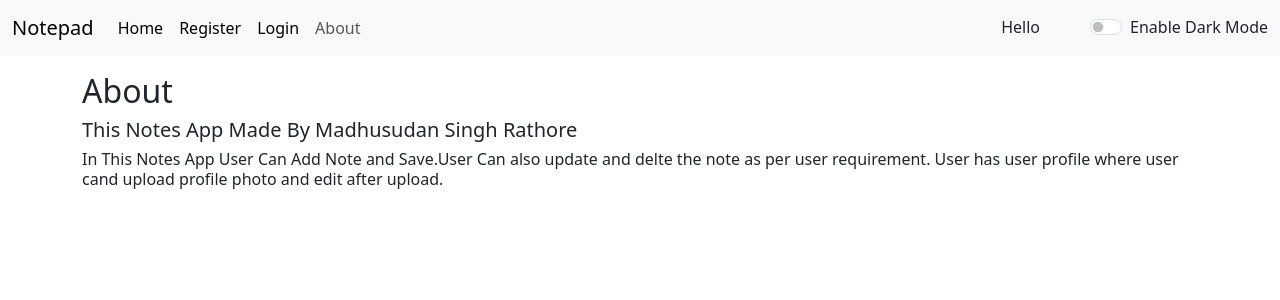
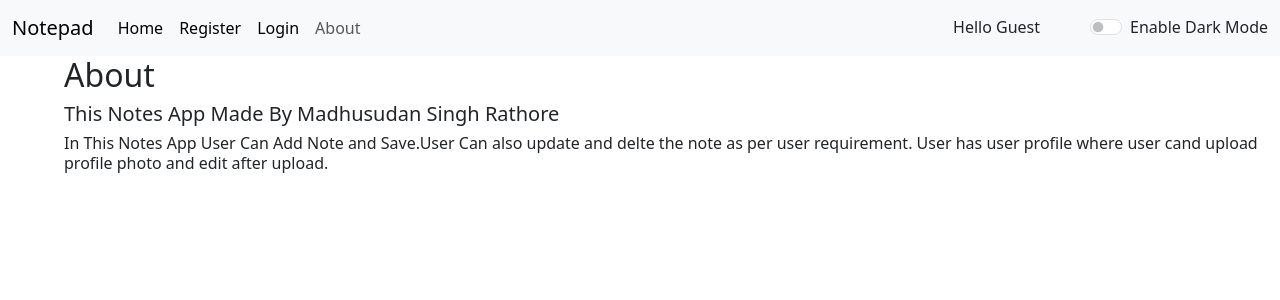
Before and after one commit to mansarawa/crud-practice, a React (Vite) app in the folder client/: page /about in a window 1280 px wide. Shown: the top 300 px of the page. Built offline with nearby package versions, Linux system fonts and the light colour scheme.

Commit message:
all dark mode done

```diff
--- a/client/src/App.jsx
+++ b/client/src/App.jsx
@@ -1,6 +1,6 @@
 
 import React, { useState } from 'react'
-import { BrowserRouter, Routes, Route } from "react-router-dom";
+import { BrowserRouter, Routes, Route, useNavigate } from "react-router-dom";
 import Navbar from './layout/Navbar.jsx'
 import TextBox from './layout/TextBox.jsx';
 import Register from './layout/Register.jsx';
@@ -38,7 +38,8 @@ const App = () => {
           <Route path='/profile' element={<Profile mode={mode}/>}/>
           <Route path='/mynotes' element={<MyNotes mode={mode}/>}/>
           <Route path='/update/:id/:heading/:desc' element={<Update mode={mode}/>}/>
-          {user?<Route path='/' element={<TextBox title="Enter Text To Add" mode={mode}/>}/>:<Route  element={<Login mode={mode}/>}/>}
+          {user?<Route path='/' element={<TextBox title="Enter Text To Add" mode={mode}/>}/>
+          :<Route   element={<Login mode={mode}/>}/>}
         </Routes>
 
       </BrowserRouter>
--- a/client/src/layout/About.jsx
+++ b/client/src/layout/About.jsx
@@ -1,9 +1,9 @@
 import React from 'react'
 
-export default function About() {
+export default function About(props) {
 
   return (
-    <div className='container my-3'>
+    <div   style={{width:'100%',paddingLeft:'5%',minHeight:'90vh',maxHeight:'100%',backgroundColor:props.mode=='light'?'white':"#212529",color:props.mode=='light'?'#212529':"white"}}>
      <h2> About</h2>
      <h5>This Notes App Made By Madhusudan Singh Rathore </h5>
      <h6>In This Notes App User Can Add Note and Save.User Can also update and delte the note as per user requirement.
--- a/client/src/layout/Login.jsx
+++ b/client/src/layout/Login.jsx
@@ -2,7 +2,7 @@ import React, { useState } from 'react'
 import { useNavigate } from 'react-router-dom';
 import { toast } from 'react-toastify';
 
-export default function Login() {
+export default function Login(props) {
 
     const [email, setEmail] = useState()
     const [password, setPassword] = useState()
@@ -29,7 +29,7 @@ export default function Login() {
         }
     }
     return (
-        <div className='container my-3'>
+        <div  style={{minHeight:'90vh',padding:'3%',backgroundColor:props.mode=='light'?'white':"#212529",color:props.mode=='light'?'#212529':"white"}}>
             <form onSubmit={handlesubmit}>
                 <div className="mb-3">
                     <label htmlFor="exampleInputEmail1" className="form-label">
--- a/client/src/layout/MyNotes.jsx
+++ b/client/src/layout/MyNotes.jsx
@@ -2,7 +2,7 @@ import React, { useState, useEffect } from 'react';
 import { Link, useNavigate, useParams } from 'react-router-dom'; // Corrected import
 import myNote from './myNote.module.css'
 import { FaRegEdit } from "react-icons/fa";
-import { MdDelete } from "react-icons/md";
+import { AiOutlineDelete } from "react-icons/ai";
 export default function MyNotes(props) {
   const user = JSON.parse(localStorage.getItem('user'));
   const userid = user._id;
@@ -60,20 +60,20 @@ export default function MyNotes(props) {
   }
 
   return (
-    <div  className={myNote.parent} >
+    <div  className={props.mode ==='light'?myNote.parent:myNote.modeparent} >
 
           {data && data.map((item, index) => (
             <div className={props.mode ==='light'?myNote.child:myNote.modechile}>
               <div className={myNote.heading}>
                 <h3>{item.heading}</h3>
                 </div>
-              <div className={myNote.desc}>
+              <div className={item.desc.length>=300?myNote.desc:myNote.disc}>
                 <td>{item.desc}</td>
               </div>
               <div className="button" style={{ display: 'flex' ,justifyContent:'space-evenly'}}>
 
-                <FaRegEdit onClick={() => handleUpdate(item._id,item.heading,item.desc)} />
-                <MdDelete onClick={() => handledel(item._id)} style={{color:'red',cursor:'pointer'}} />
+                <FaRegEdit onClick={() => handleUpdate(item._id,item.heading,item.desc)} style={{color:'green',cursor:'pointer'}} />
+                <AiOutlineDelete onClick={() => handledel(item._id)} style={{color:'red',cursor:'pointer'}} />
                 </div>
               </div>
           ))}
--- a/client/src/layout/Navbar.jsx
+++ b/client/src/layout/Navbar.jsx
@@ -69,7 +69,7 @@ export default function Navbar(props) {
 
             </ul>
             <form className="d-flex" role="search">
-              <Link className="nav-link active" style={{color:props.mode=='dark'?'white':"#212529",marginRight:'50px'}}  aria-current="page" to={"/profile"}>{user ? `Hello ${user.name}` : 'Hello'} </Link>
+              <Link className="nav-link active" style={{color:props.mode=='dark'?'white':"#212529",marginRight:'50px'}}  aria-current="page" to={"/profile"}>{user ? `Hello ${user.name}` : 'Hello Guest'} </Link>
               <div className="nav-link active">
                 <div className="form-check form-switch">
                   <input
--- a/client/src/layout/Profile.jsx
+++ b/client/src/layout/Profile.jsx
@@ -38,8 +38,10 @@ export default function Profile(props) {
     const result = await req.json();
     if (result.success) {
       console.log('uploaded')
+
       navigate('/profile')
       toast.success("image uploaded")
+      e.preventDefault();
     }
   }
   const getUserProfilePic = async () => {
--- a/client/src/layout/Register.jsx
+++ b/client/src/layout/Register.jsx
@@ -3,7 +3,7 @@ import { useNavigate } from 'react-router-dom'
 import { toast } from 'react-toastify'
 
 
-export default function Register() {
+export default function Register(props) {
   const [name, setName] = useState('')
   const [email, setEmail] = useState('')
   const [password,setPassword]=useState('')
@@ -31,7 +31,7 @@ export default function Register() {
   console.log(setEmail)
  }
   return (
-    <div className='container my-3'>
+    <div style={{minHeight:'90vh',padding:'3%',backgroundColor:props.mode=='light'?'white':"#212529",color:props.mode=='light'?'#212529':"white"}}>
       <form onSubmit={handlesubmit}>
       <div className="mb-3">
     <label htmlFor="exampleInputEmail1" className="form-label">
--- a/client/src/layout/TextBox.jsx
+++ b/client/src/layout/TextBox.jsx
@@ -1,4 +1,4 @@
-import React, { useState } from 'react'
+import React, { useEffect, useState } from 'react'
 import { useNavigate } from 'react-router-dom'
 import { toast } from 'react-toastify'
 export default function TextBox(props) {
@@ -31,10 +31,6 @@ export default function TextBox(props) {
 
           e.preventDefault();
           router('/mynotes')
-
-
-
-
       }
     }
 
@@ -62,7 +58,7 @@ export default function TextBox(props) {
     />
   </div>
   <div className="mb-3">
-    <label htmlFor="exampleFormControlTextarea1" className="form-label">
+    <label htmlFor="exampleFormControlTextarea1" className="form-label" style={{color:props.mode=='dark'?'white':"#212529",width:"100%"}}>
       Description
     </label>
     <textarea
--- a/client/src/layout/myNote.module.css
+++ b/client/src/layout/myNote.module.css
@@ -27,17 +27,23 @@
     overflow-y: scroll;
     max-height: 140px;
 }
+.disc{
+  min-height: 140px;
+
+    max-height: 140px;
+}
 /* For WebKit browsers (Chrome, Safari) */
 ::-webkit-scrollbar {
-    width: 10px; /* Width of the scrollbar */
+    width: 5px; /* Width of the scrollbar */
   }
 
   ::-webkit-scrollbar-track {
+    border-radius: 5px;
     background: #f1f1f1; /* Color of the track */
   }
 
   ::-webkit-scrollbar-thumb {
-    background: #888; /* Color of the scrollbar handle */
+    background: lightblue; /* Color of the scrollbar handle */
     border-radius: 5px; /* Radius of the scrollbar handle */
   }
 
@@ -50,12 +56,18 @@
     color: white;
     padding: 1%;
     padding-bottom: 0%;
+    box-shadow: 1px 1px 11px lightblue;
     width: 30%;
     max-height: 220px;
     min-height: 220px;
     border-radius: 20px;
     margin-top: 3%;
     margin-left: 3%
+  }
+  .modeparent{
+    background-color: #212529;
+    display: flex;
+    flex-wrap: wrap;
   }
   @media screen and  (max-width: 600px) and (min-width: 400px)  {
     .parent{
--- a/client/src/layout/profile.module.css
+++ b/client/src/layout/profile.module.css
@@ -21,3 +21,10 @@
 {
     display: flex;
 }
+@media  screen and (max-width:600px) and (min-width:400px) {
+    .userdetails{
+        padding: 1%;
+        width: 90%;
+        margin-left: 5%;
+    }
+}
```
